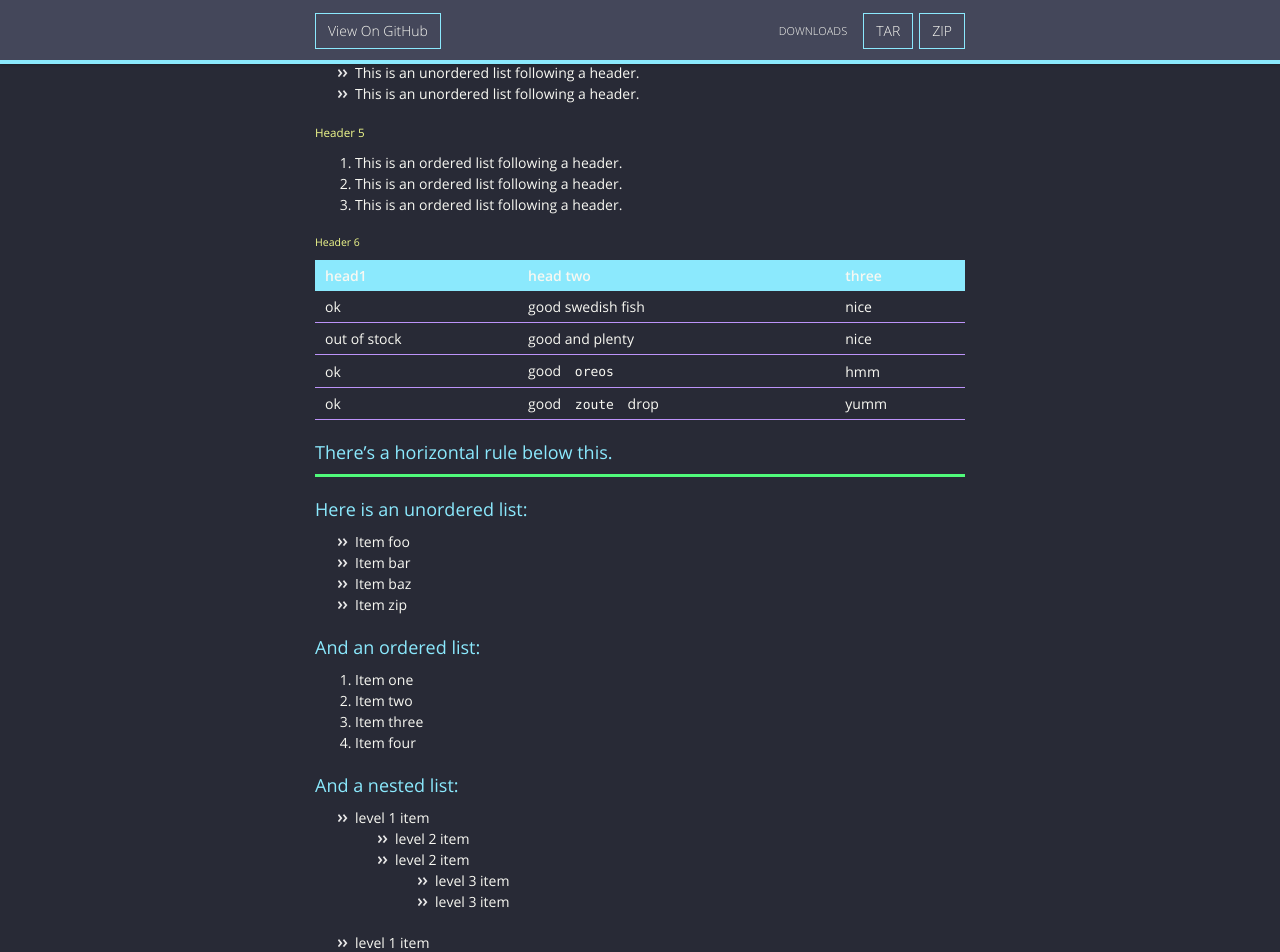
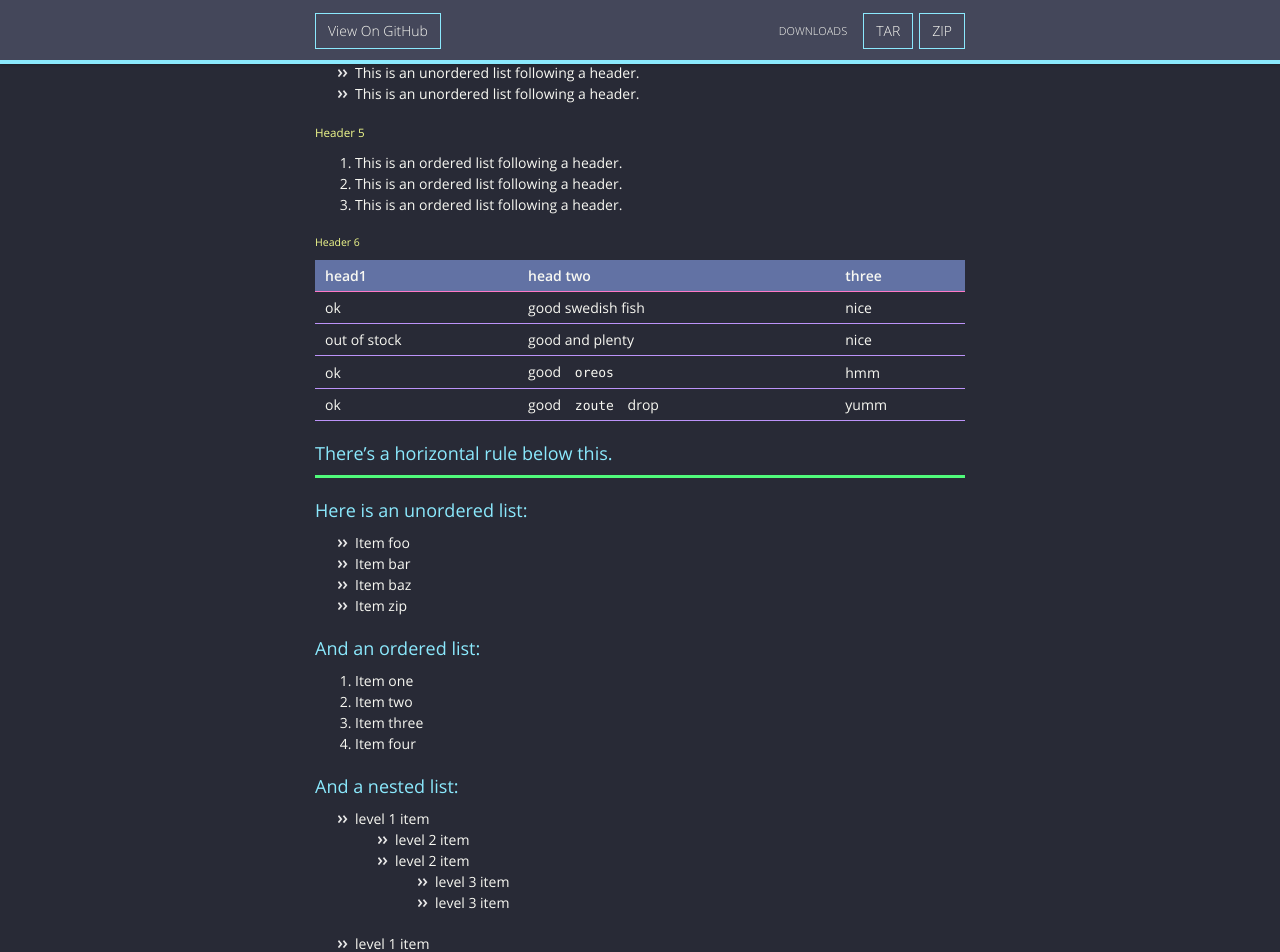
Before and after one commit to dracula/gh-pages, a Jekyll site: the page built from index.md, in a window 1280 px wide and 1400 px high, scrolled down 987 px. Shown: the top 952 px of the window. Built offline with Jekyll 4.4.1, drawn with Linux system fonts in a browser that asks for light colours; nearby versions of some CDN libraries.

Commit message:
Actually fix TH styling

```diff
--- a/_sass/jekyll-theme-dracula.scss
+++ b/_sass/jekyll-theme-dracula.scss
@@ -123,7 +123,8 @@ table {
 th {
   text-align:left;
   padding:5px 10px;
-  background: #8be9fd;
+  background: #6272a4;
+  border-bottom:1px solid #ff79c6;
   color: #f8f8f2;
   font-family: 'OpenSansSemibold', "Helvetica Neue", Helvetica, Arial, sans-serif !important;
   font-weight: normal;
```
